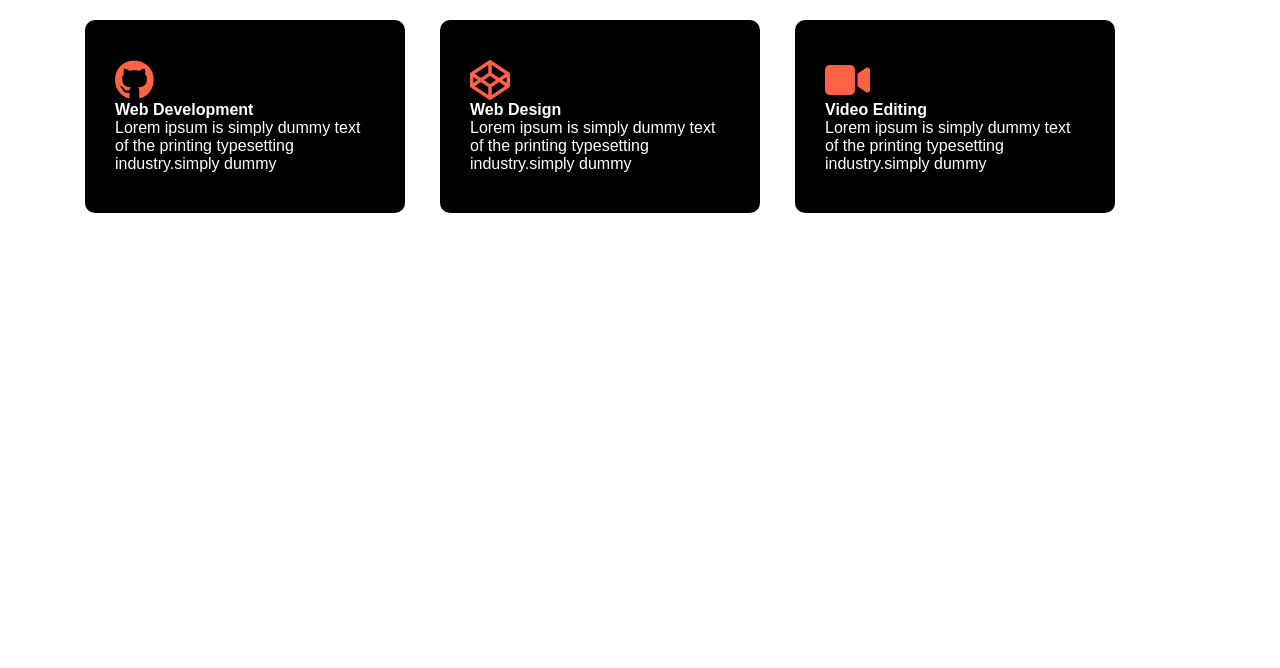
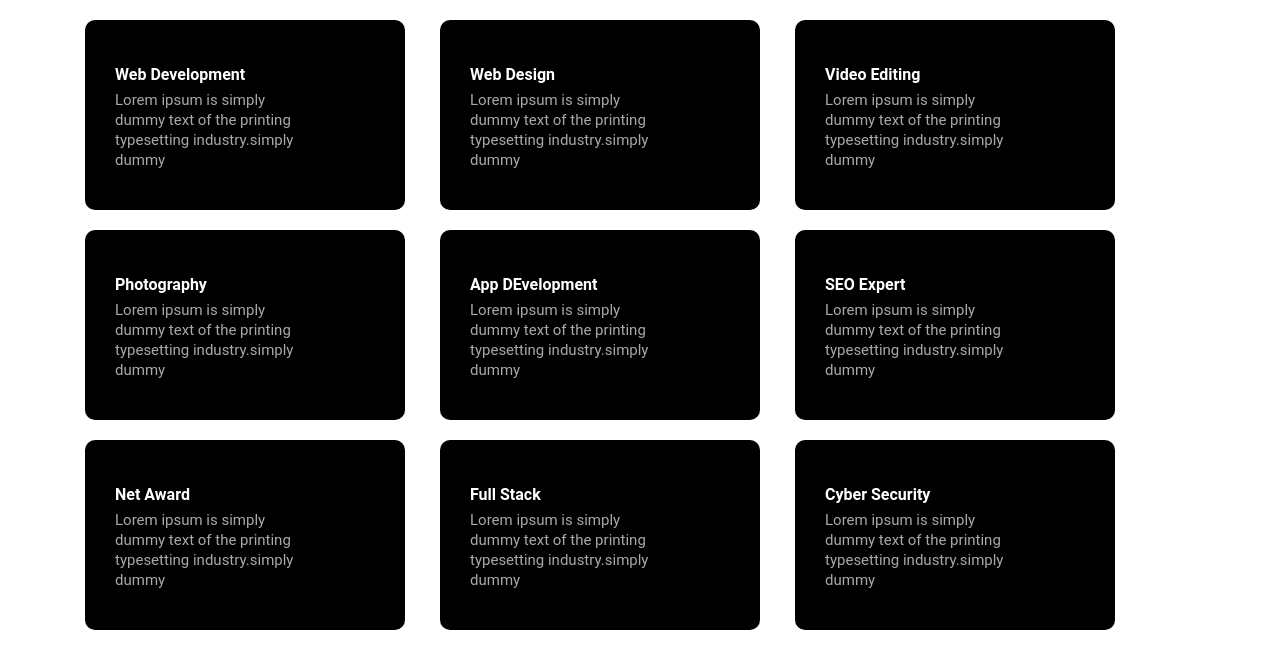
Before and after one commit to Mezue3000/Generate-Html, a plain HTML site: page index.html in a window 1280 px wide. Drawn offline with Linux system fonts and the light colour scheme.

Commit message:
generated my html elements using forEach

```diff
--- a/index.html
+++ b/index.html
@@ -8,31 +8,8 @@
     <title>Document</title>
 </head>
 <body>
-    <div class="my-grids">
+    <div class="my-grids js-grid-items">
 
-        <div class="card">
-          <span class="grid-icons"><i class="fa-brands fa-github"></i></span>
-            <h4 class="headings">Web Development</h4>
-            <p class="ipsum">Lorem ipsum is simply dummy text of the printing
-                typesetting industry.simply dummy
-            </p>
-        </div>
-
-        <div class="card">
-           <span class="grid-icons"><i class="fa-brands fa-codepen"></i></span>
-           <h4 class="headings">Web Design</h4>
-            <p class="ipsum">Lorem ipsum is simply dummy text of the printing
-                typesetting industry.simply dummy
-            </p>
-        </div>
-
-        <div class="card">
-           <span class="grid-icons"><i class="fa-solid fa-video"></i></span>
-             <h4 class="headings">Video Editing</h4>
-            <p class="ipsum">Lorem ipsum is simply dummy text of the printing
-                 typesetting industry.simply dummy
-            </p>
-        </div>
     </div>
     <script src="/scripts/data.js"></script>
 </body>
--- a/scripts/data.js
+++ b/scripts/data.js
@@ -1,63 +1,76 @@
 const services = [
     {
-        Icon: '<i class="fa-brands fa-github">',
+        // Icon: '<i class="fa-brands fa-github">',
         Title: 'Web Development',
         About: 'Lorem ipsum is simply dummy text of the printing typesetting industry.simply dummy'
     },
 
 
     {
-        Icon: '<i class="fa-brands fa-codepen">',
+        // Icon: '<i class="fa-brands fa-codepen">',
         Title: 'Web Design',
         About: 'Lorem ipsum is simply dummy text of the printing typesetting industry.simply dummy'
     },
 
 
     {
-        Icon: '<i class="fa-solid fa-video">',
+        // Icon: '<i class="fa-solid fa-video">',
         Title: 'Video Editing',
         About: 'Lorem ipsum is simply dummy text of the printing typesetting industry.simply dummy'
     },
 
 
     {
-        Icon: '<i class="fa-solid fa-camera">',
+        // Icon: '<i class="fa-solid fa-camera">',
         Title: 'Photography',
         About: 'Lorem ipsum is simply dummy text of the printing typesetting industry.simply dummy'
     },
 
 
     {
-        Icon: '<i class="fa-brands fa-apple">',
+        // Icon: '<i class="fa-brands fa-apple">',
         Title: 'App DEvelopment',
         About: 'Lorem ipsum is simply dummy text of the printing typesetting industry.simply dummy'
     },
 
 
     {
-        Icon: '<i class="fa-brands fa-yoast">',
+        // Icon: '<i class="fa-brands fa-yoast">',
         Title: 'SEO Expert',
         About: 'Lorem ipsum is simply dummy text of the printing typesetting industry.simply dummy'
     },
 
 
     {
-        Icon: ' <i class="fa-solid fa-trophy"></i>',
+        // Icon: ' <i class="fa-solid fa-trophy"></i>',
         Title: 'Net Award',
         About: 'Lorem ipsum is simply dummy text of the printing typesetting industry.simply dummy'
     },
 
 
     {
-        Icon: '<i class="fa-brands fa-codepen"></i>',
+        // Icon: '<i class="fa-brands fa-codepen"></i>',
         Title: 'Full Stack',
         About: 'Lorem ipsum is simply dummy text of the printing typesetting industry.simply dummy'
     },
 
 
     {
-        Icon: '<i class="fa-solid fa-users"></i>',
+        // Icon: '<i class="fa-solid fa-users"></i>',
         Title: 'Cyber Security',
         About: 'Lorem ipsum is simply dummy text of the printing typesetting industry.simply dummy'
     },
 ]
+
+      let serviceHtml = '';
+
+       services.forEach((service, index) => {
+        serviceHtml +=
+            html = ` <div class="card">
+                        <h4 class="headings">${service.Title}</h4>
+                        <p class="ipsum">${service.About}</p>
+                    </div>`
+
+
+            document.querySelector('.js-grid-items').innerHTML = serviceHtml
+       })
--- a/styles/main.css
+++ b/styles/main.css
@@ -2,7 +2,7 @@
     margin: 0;
     padding: 0;
     box-sizing: border-box;
-    font-family: Arial, Helvetica, sans-serif;
+    font-family: sans-serif;
 }
 
 
@@ -46,3 +46,21 @@
 .card:hover {
     background-color:blueviolet;
 }
+
+
+
+.headings {
+    font-family: roboto;
+    color: white;
+    line-height: 30px;
+
+}
+
+
+.ipsum {
+    font-family: roboto;
+    width: 200px;
+    line-height: 20px;
+    font-size: 15px;
+    color:#A9A9A9;
+}
```
